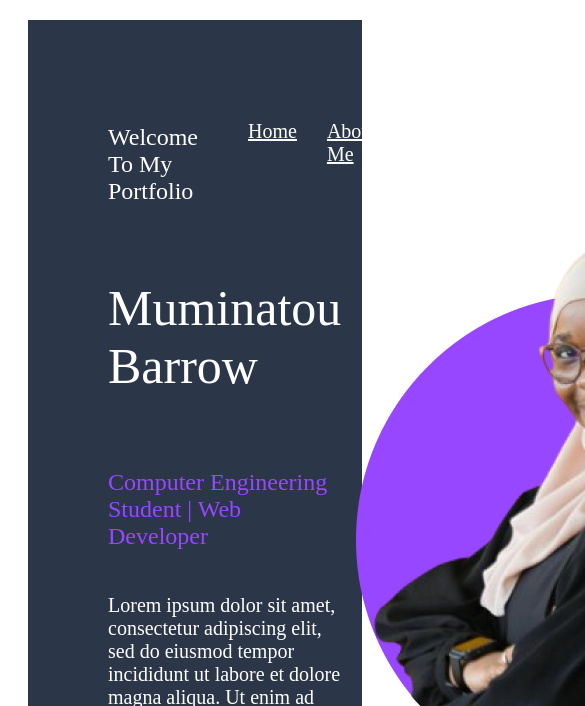
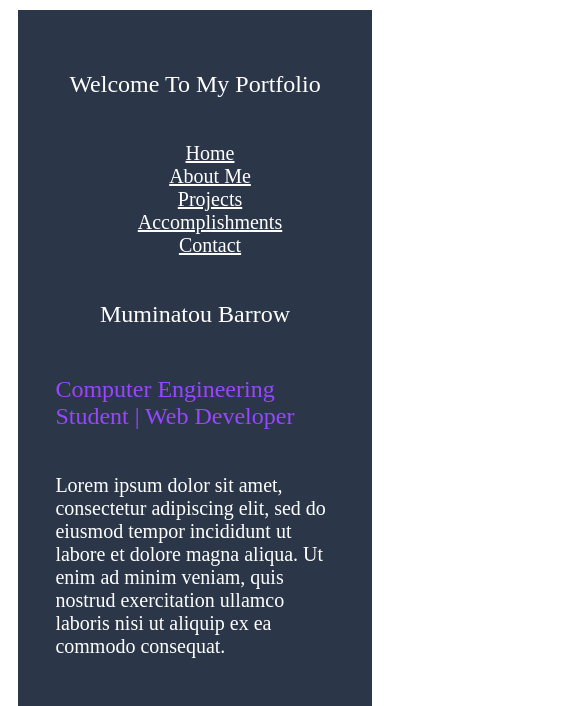
Before and after one commit to MuminaB/alx_capstone_project, a plain HTML site: page portfolio_design/index.html in a window 390 px wide. Shown: the top 706 px of the page, 585 px wide, since content can reach past the window. Drawn offline with Linux system fonts and the light colour scheme.

Commit message:
media queries

```diff
--- a/portfolio_design/styles.css
+++ b/portfolio_design/styles.css
@@ -55,5 +55,53 @@ a:hover{
 }
 .logos{
     padding: 50px;
-    align-self: cer;
 }
+
+
+@media screen and (max-width: 768px) {
+    section {
+        display: flex;
+        flex-direction: column;
+        align-items: center;
+        background-color: #2B3748;
+        background-position: 100%;
+        padding: 10%;
+        margin: 10px;
+    }
+    .name {
+        font-size: 24px;
+        align-content: center;
+    }
+    header {
+        display: flex;
+        flex-direction: column;
+        align-items: center;
+      }
+    .left{
+        align-items: center;
+    }
+    .right{
+        font-size: 20px;
+        display: flex;
+        flex-direction: column;
+        align-items: center;
+    }
+    .home{
+        display: flex;
+        flex-direction: column;
+        align-items: center;
+        content: normal;
+    }
+    .home-a{
+        align-items: center;
+
+    }
+    .home-b{
+        width: 100%;
+        height: auto;
+    }
+    .home-b img {
+        width: 100%;
+        height: auto;
+      }
+  }
```
